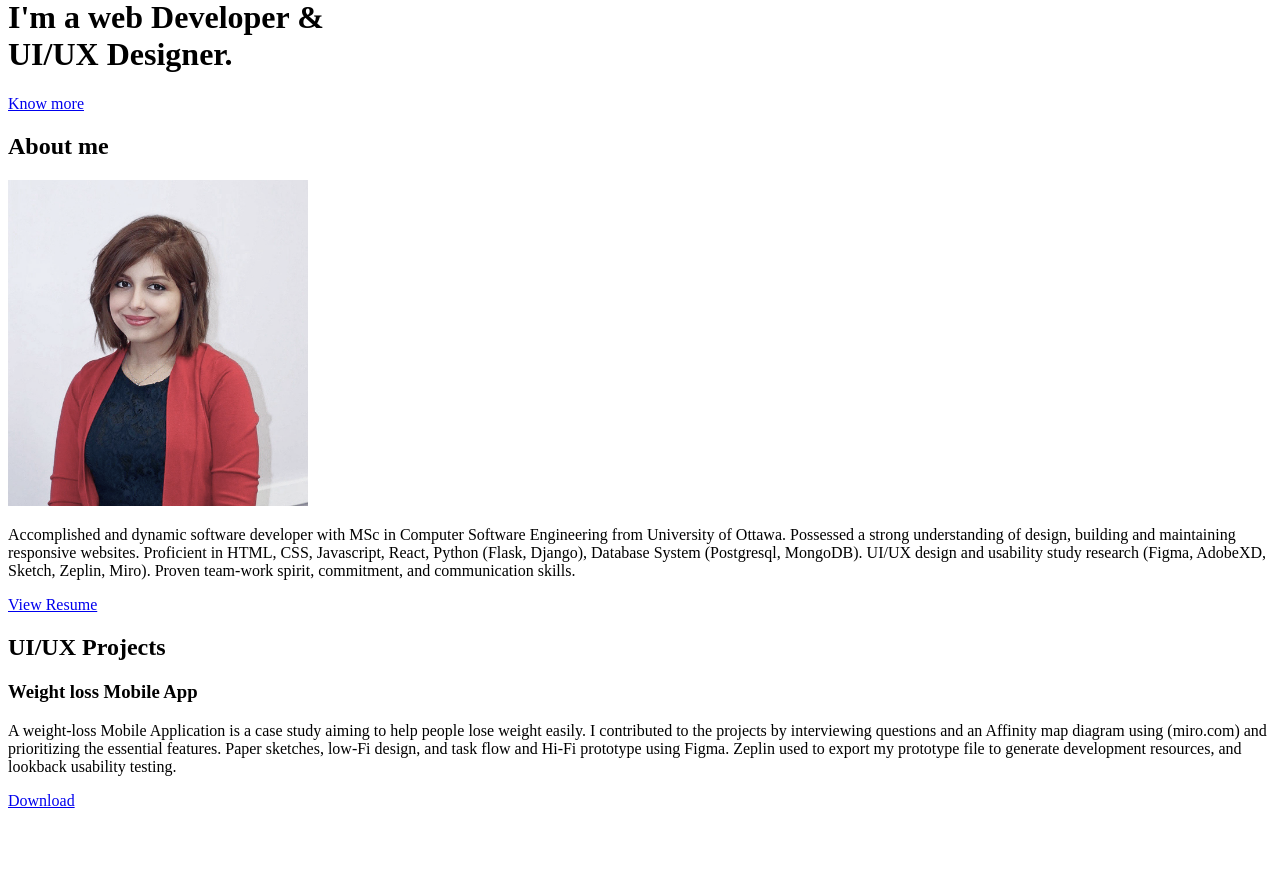
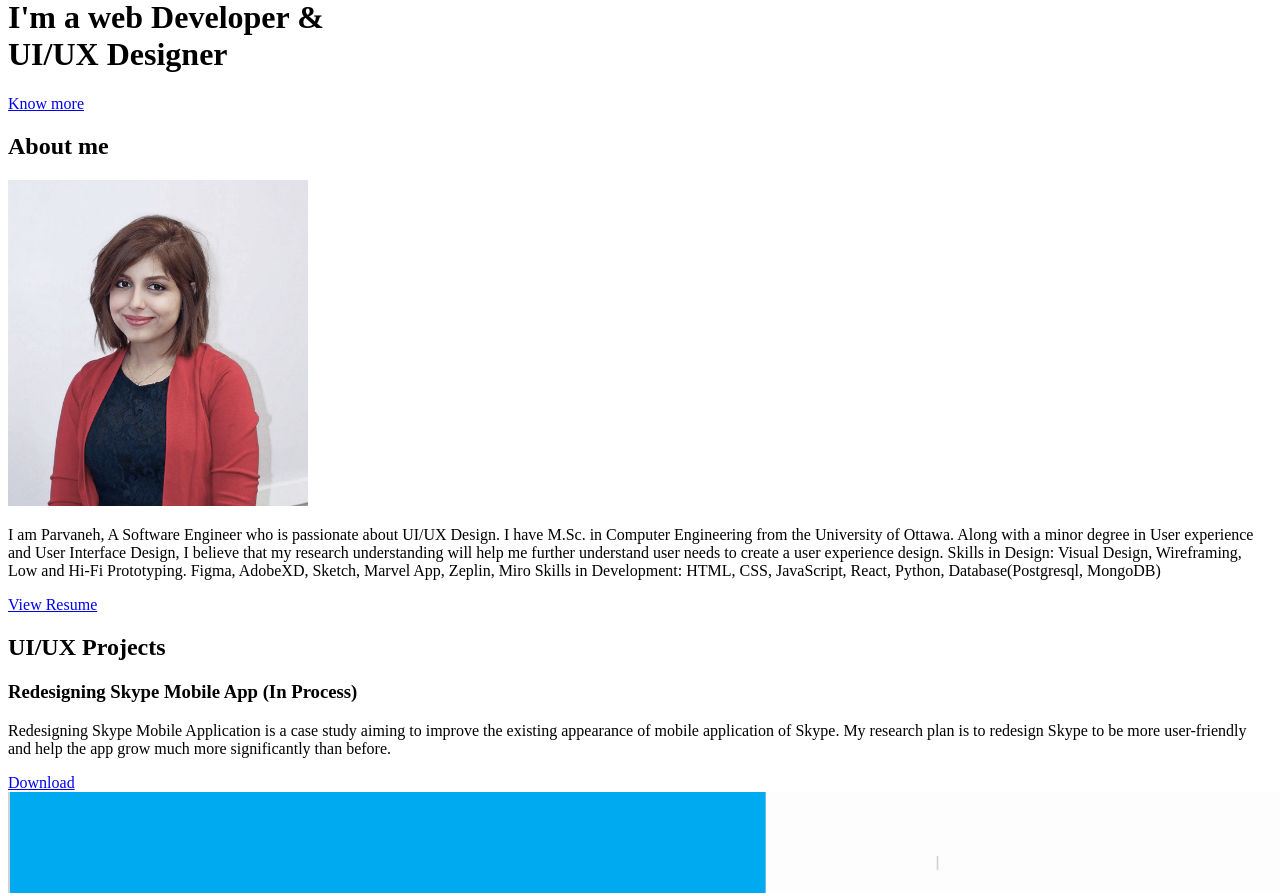
Before and after one commit to Pouladzadeh/Portfolio, a website: page src/template.html in a window 1280 px wide. Shown: the part 59-952 px from the top of the page. Drawn offline with nearby package versions, Linux system fonts and the light colour scheme.

Commit message:
new ux project added

```diff
--- a/src/template.html
+++ b/src/template.html
@@ -30,7 +30,8 @@
           Hi, I am
           <span class="text-color-main">Parvaneh Pouladzadeh</span>
           <br />
-          I'm a web Developer & </br>UI/UX Designer.
+          I'm a web Developer & </br>UI/UX Designer
+
       </h1>
       <p class="hero-cta" class="load-hidden">
         <a class="cta-btn cta-btn--hero" href="#about">Know more</a>
@@ -57,23 +58,16 @@
         <div class="col-md-6 col-sm-12">
           <div class="about-wrapper__info">
             <p class="about-wrapper__info-text justify">
-              Accomplished and dynamic software developer with MSc in Computer
-              Software
-              Engineering from University of Ottawa. Possessed a strong
-              understanding of design, building and maintaining responsive
-              websites.
-              Proficient in HTML, CSS, Javascript, React, Python
-              (Flask, Django), Database System (Postgresql, MongoDB).
-              UI/UX design and usability study research (Figma, AdobeXD, Sketch,
-              Zeplin, Miro). Proven team-work spirit, commitment, and
-              communication skills.
+              I am Parvaneh, A Software Engineer who is passionate about UI/UX Design. I have M.Sc. in Computer Engineering from the University of Ottawa. Along with a minor degree in User experience and User Interface Design, I believe that my research understanding will help me further understand user needs to create a user experience design.
+Skills in Design: Visual Design, Wireframing, Low and Hi-Fi Prototyping. Figma, AdobeXD, Sketch, Marvel App, Zeplin, Miro
+Skills in Development: HTML, CSS, JavaScript, React, Python, Database(Postgresql, MongoDB)
             </p>
             <p class="about-wrapper__info-text"></p>
             <span class="d-flex mt-3">
               <a
                 target="_blank"
                 class="cta-btn cta-btn--resume"
-                href="https://drive.google.com/file/d/1wzaWYZ3mWKTet_07i84fsRCD7Ey9UrBv/view?usp=sharing">
+                href="https://drive.google.com/file/d/10BMC5zd_CerxORMBmUZOxSvh4aEYUl42/view?usp=sharing">
                 View Resume
               </a>
             </span>
@@ -88,6 +82,49 @@
     <div class="container">
       <div class="project-wrapper">
         <h2 class="section-title dark-blue-text">UI/UX Projects</h2>
+
+
+
+        <!-- Each .row is a project -->
+        <div class="row">
+          <div class="col-lg-4 col-sm-12">
+            <div class="project-wrapper__text">
+              <h3 class="project-wrapper__text-title">Redesigning Skype Mobile
+                App (In Process)</h3>
+              <div>
+                <p class="mb-4">
+                  Redesigning Skype Mobile Application is a case study aiming to
+                  improve the existing appearance of mobile application of
+                  Skype.
+                  My research plan is to redesign Skype to be more user-friendly
+                  and help the app grow much more significantly than before.
+                </p>
+              </div>
+              <a
+                target="_blank" class="cta-btn cta-btn--hero"
+                href="https://github.com/Pouladzadeh/UX-Redesign-Skype/blob/main/Building%20a%20Starter%20Portfolio-%20skype.pdf">
+                Download
+              </a>
+              <!-- <a
+        target="_blank"
+        class="cta-btn text-color-main"
+        href="https://github.com/Pouladzadeh/UX-Nanodegree-Projects.git"
+      >
+        Source Code
+      </a>  -->
+            </div>
+          </div>
+          <div class="col-lg-8 col-sm-12">
+            <div class="project-wrapper__image">
+              <a href="#!" target="_blank">
+                <div data-tilt class="thumbnail rounded">
+                  <img class="img-fluid" src="./assets/Skype.png" />
+                </div>
+              </a>
+            </div>
+          </div>
+        </div>
+        <!-- /END Project -->
 
 
         <!-- Each .row is a project -->
```
Also changed, not shown: src/assets/Skype.png (added), 1 other file.
